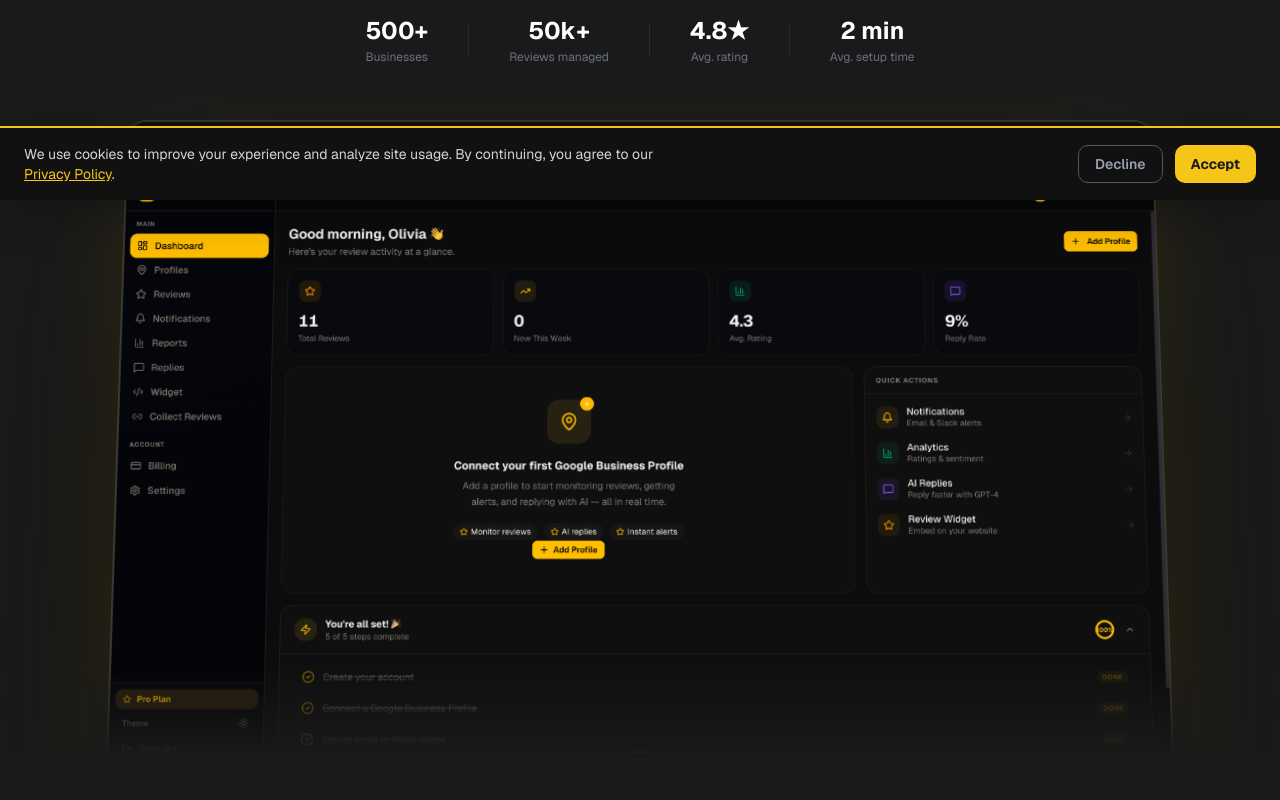
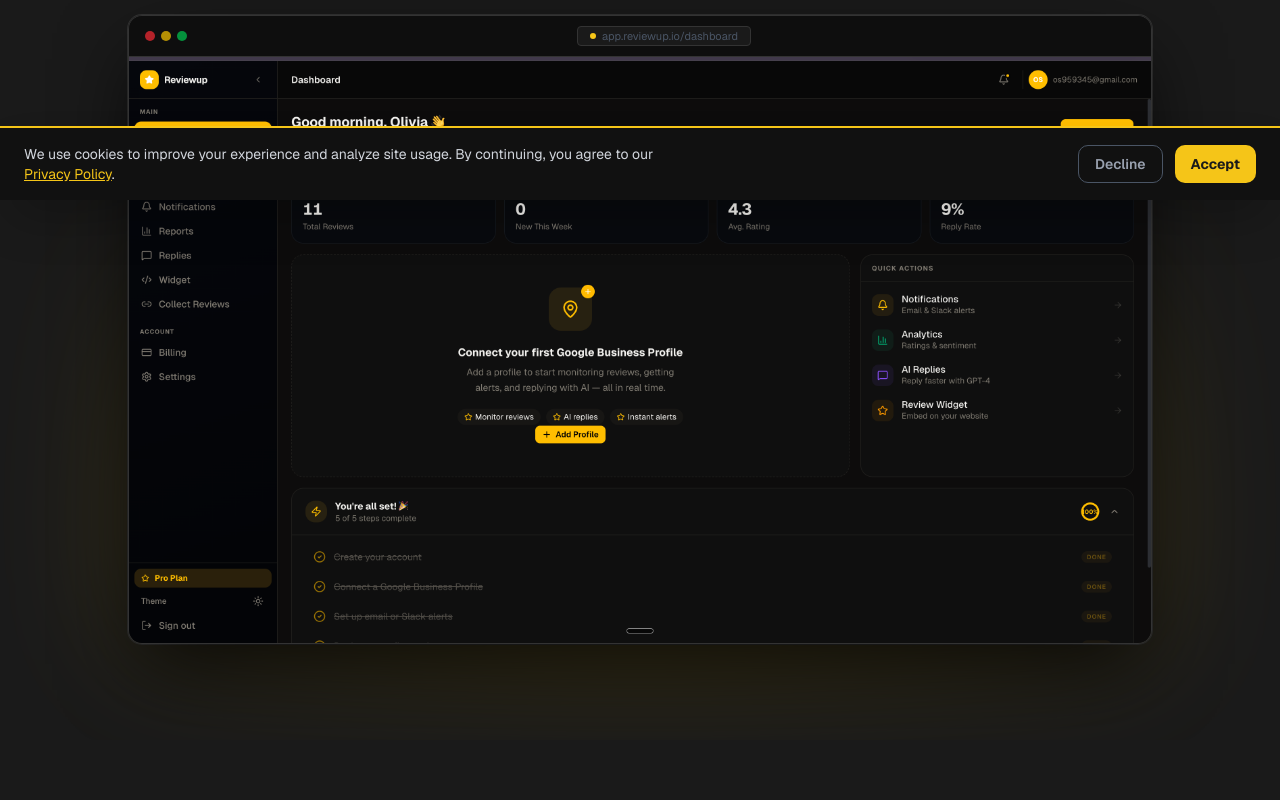
Before and after one commit to Hannan-12/reviewflow, a Next.js app: page / in a window 1280 px wide. Shown: the part 600-1400 px from the top of the page. Built offline with nearby package versions, Linux system fonts and the light colour scheme.

Commit message:
dashboard image added

```diff
--- /dev/null
+++ b/src/app/api/demo/route.ts
@@ -0,0 +1,46 @@
+import { NextResponse } from 'next/server'
+import { Resend } from 'resend'
+
+const resend = new Resend(process.env.RESEND_API_KEY)
+
+export async function POST(req: Request) {
+  try {
+    const { name, email, company, phone, locations, message } = await req.json()
+
+    if (!name || !email || !company) {
+      return NextResponse.json({ error: 'Missing required fields' }, { status: 400 })
+    }
+
+    await resend.emails.send({
+      from: process.env.RESEND_FROM_EMAIL || 'noreply@reviewup.de',
+      to: 'hello@reviewup.de',
+      replyTo: email,
+      subject: `Demo request from ${name} — ${company}`,
+      html: `
+        <div style="font-family: Arial, sans-serif; max-width: 600px; margin: 0 auto;">
+          <div style="background: #F5C518; padding: 20px; border-radius: 8px 8px 0 0;">
+            <h2 style="margin: 0; color: #1A1A1A;">New Demo Request</h2>
+          </div>
+          <div style="padding: 24px; background: #f9f9f9; border: 1px solid #e5e5e5; border-top: none; border-radius: 0 0 8px 8px;">
+            <table style="width: 100%; border-collapse: collapse;">
+              <tr><td style="padding: 8px 0; color: #666; width: 140px;">Name</td><td style="padding: 8px 0; font-weight: bold; color: #111;">${name}</td></tr>
+              <tr><td style="padding: 8px 0; color: #666;">Email</td><td style="padding: 8px 0; color: #111;"><a href="mailto:${email}" style="color: #F5C518;">${email}</a></td></tr>
+              <tr><td style="padding: 8px 0; color: #666;">Company</td><td style="padding: 8px 0; color: #111;">${company}</td></tr>
+              ${phone ? `<tr><td style="padding: 8px 0; color: #666;">Phone</td><td style="padding: 8px 0; color: #111;">${phone}</td></tr>` : ''}
+              ${locations ? `<tr><td style="padding: 8px 0; color: #666;">Locations</td><td style="padding: 8px 0; color: #111;">${locations}</td></tr>` : ''}
+              ${message ? `<tr><td style="padding: 8px 0; color: #666; vertical-align: top;">Message</td><td style="padding: 8px 0; color: #111;">${message}</td></tr>` : ''}
+            </table>
+            <div style="margin-top: 20px; padding-top: 16px; border-top: 1px solid #e5e5e5;">
+              <a href="mailto:${email}" style="background: #F5C518; color: #1A1A1A; padding: 10px 24px; text-decoration: none; border-radius: 6px; font-weight: bold; display: inline-block;">Reply to ${name}</a>
+            </div>
+          </div>
+        </div>
+      `,
+    })
+
+    return NextResponse.json({ ok: true })
+  } catch (error) {
+    console.error('Demo request error:', error)
+    return NextResponse.json({ error: 'Failed to send request' }, { status: 500 })
+  }
+}
--- a/src/app/demo/page.tsx
+++ b/src/app/demo/page.tsx
@@ -4,17 +4,31 @@ import { useState } from 'react'
 import Link from 'next/link'
 import { Button } from '@/components/ui/button'
 import { Star, ArrowLeft, CheckCircle2 } from 'lucide-react'
+import { toast } from 'sonner'
 
 export default function DemoPage() {
   const [submitted, setSubmitted] = useState(false)
+  const [loading, setLoading] = useState(false)
   const [form, setForm] = useState({
     name: '', email: '', company: '', phone: '', locations: '', message: '',
   })
 
-  const handleSubmit = (e: React.FormEvent) => {
+  const handleSubmit = async (e: React.FormEvent) => {
     e.preventDefault()
-    // In production: send to your email/CRM
-    setSubmitted(true)
+    setLoading(true)
+    try {
+      const res = await fetch('/api/demo', {
+        method: 'POST',
+        headers: { 'Content-Type': 'application/json' },
+        body: JSON.stringify(form),
+      })
+      if (!res.ok) throw new Error('Failed')
+      setSubmitted(true)
+    } catch {
+      toast.error('Something went wrong. Please email us directly at hello@reviewup.de')
+    } finally {
+      setLoading(false)
+    }
   }
 
   return (
@@ -160,8 +174,8 @@ export default function DemoPage() {
                   />
                 </div>
 
-                <Button type="submit" className="w-full font-semibold">
-                  Request demo
+                <Button type="submit" className="w-full font-semibold" disabled={loading}>
+                  {loading ? 'Sending…' : 'Request demo'}
                 </Button>
 
                 <p className="text-xs text-muted-foreground text-center">
--- a/src/app/page.tsx
+++ b/src/app/page.tsx
@@ -414,9 +414,9 @@ const featIcons = [Bell, MessageSquare, BarChart3, Star, Zap, Shield]
 
 // ─── Testimonials (English only — quotes) ──────────────────
 const testimonials = [
-  { quote: 'Reviewup cut our response time from 3 days to 3 minutes. Our rating jumped from 4.1 to 4.7 in 6 weeks.', author: 'Sarah M.', role: 'Owner, The Bake House', stars: 5 },
-  { quote: 'The AI suggestions are genuinely good. I barely edit them before hitting send. Saves me an hour every day.', author: 'James K.', role: 'Marketing Manager, FitLife Studios', stars: 5 },
-  { quote: 'Managing 12 locations used to be chaos. Now it takes 20 minutes a week.', author: 'Priya R.', role: 'Head of Operations, Nosh Group', stars: 5 },
+  { quote: 'Reviewup completely changed how we handle reviews. The AI suggestions are spot-on and our response rate has never been better.', author: 'Sarah M.', role: 'Owner, The Bake House', stars: 5 },
+  { quote: 'The AI suggestions are genuinely good. I barely edit them before hitting send — it saves me a lot of time every day.', author: 'James K.', role: 'Marketing Manager, FitLife Studios', stars: 5 },
+  { quote: 'Managing multiple locations used to be chaos. Reviewup brings everything into one place and makes it effortless.', author: 'Priya R.', role: 'Head of Operations, Nosh Group', stars: 5 },
 ]
 
 // ─── Sub-components ─────────────────────────────────────────
@@ -563,7 +563,7 @@ export default function HomePage() {
         <div className="absolute inset-0 pointer-events-none" style={{ background: `radial-gradient(ellipse 70% 40% at 50% 0%, ${Y}22 0%, transparent 65%)` }} />
         <div className="absolute top-0 left-1/2 -translate-x-1/2 w-px h-48 pointer-events-none" style={{ background: `linear-gradient(to bottom, ${Y}60, transparent)` }} />
 
-        <div className="relative max-w-6xl mx-auto px-6 pt-20 pb-0 text-center">
+        <div className="relative max-w-6xl mx-auto px-6 pt-20 pb-24 text-center">
           {/* Badge */}
           <div className="inline-flex items-center gap-2 rounded-full px-4 py-1.5 text-xs font-semibold mb-8 border" style={{ background: `${Y}12`, color: Y, borderColor: `${Y}35` }}>
             <Zap className="w-3 h-3" />
@@ -598,45 +598,20 @@ export default function HomePage() {
             {t.hero_footnote}
           </p>
 
-          {/* Social proof stats */}
-          <div className="flex items-center justify-center gap-4 md:gap-10 mb-14 flex-wrap">
-            {[
-              { value: '500+', label: 'Businesses' },
-              { value: '50k+', label: 'Reviews managed' },
-              { value: '4.8★', label: 'Avg. rating' },
-              { value: '2 min', label: 'Avg. setup time' },
-            ].map((stat, i, arr) => (
-              <div key={stat.label} className="flex items-center gap-4 md:gap-10">
-                <div className="text-center">
-                  <p className="text-2xl font-bold text-white">{stat.value}</p>
-                  <p className="text-xs text-gray-500 mt-0.5">{stat.label}</p>
-                </div>
-                {i < arr.length - 1 && <div className="hidden md:block w-px h-8 bg-gray-800" />}
-              </div>
-            ))}
-          </div>
+          {/* Dashboard screenshot */}
+          <div className="relative mx-auto max-w-5xl">
+            {/* Glow behind the image */}
+            <div className="absolute -inset-4 rounded-3xl pointer-events-none blur-3xl opacity-30" style={{ background: `radial-gradient(ellipse 80% 60% at 50% 80%, ${Y}, transparent)` }} />
 
-          {/* Dashboard screenshot with browser chrome */}
-          <div className="mx-auto max-w-5xl" style={{ perspective: '1400px' }}>
-            <div
-              className="rounded-2xl overflow-hidden"
-              style={{
-                border: `1px solid ${BORDER}`,
-                boxShadow: `0 40px 100px -20px ${Y}30, 0 0 0 1px ${BORDER}, 0 80px 160px -40px #000`,
-                transform: 'rotateX(5deg)',
-                transformOrigin: 'top center',
-              }}
-            >
-              {/* Browser chrome bar */}
-              <div className="flex items-center gap-2 px-4 py-3 shrink-0" style={{ background: '#111111', borderBottom: `1px solid ${BORDER}` }}>
-                <div className="flex items-center gap-1.5">
-                  <div className="w-3 h-3 rounded-full bg-red-500/80" />
-                  <div className="w-3 h-3 rounded-full bg-yellow-500/80" />
-                  <div className="w-3 h-3 rounded-full bg-green-500/80" />
-                </div>
-                <div className="flex-1 mx-4">
-                  <div className="h-6 rounded-md flex items-center px-3 gap-2 text-xs text-gray-600 max-w-sm mx-auto" style={{ background: '#1e1e1e', border: `1px solid ${BORDER}` }}>
-                    <div className="w-2 h-2 rounded-full" style={{ background: `${Y}80` }} />
+            <div className="relative rounded-xl overflow-hidden" style={{ border: `1px solid ${BORDER}`, boxShadow: `0 32px 80px -12px rgba(0,0,0,0.8), 0 0 0 1px ${BORDER}` }}>
+              {/* Minimal chrome bar */}
+              <div className="flex items-center gap-1.5 px-4 py-2.5" style={{ background: '#0e0e0e', borderBottom: `1px solid ${BORDER}` }}>
+                <div className="w-2.5 h-2.5 rounded-full bg-red-500/70" />
+                <div className="w-2.5 h-2.5 rounded-full bg-yellow-400/70" />
+                <div className="w-2.5 h-2.5 rounded-full bg-green-500/70" />
+                <div className="flex-1 flex justify-center">
+                  <div className="flex items-center gap-1.5 h-5 px-3 rounded text-[11px] text-gray-600" style={{ background: '#1a1a1a', border: `1px solid ${BORDER}` }}>
+                    <div className="w-1.5 h-1.5 rounded-full" style={{ background: Y }} />
                     app.reviewup.io/dashboard
                   </div>
                 </div>
@@ -651,9 +626,6 @@ export default function HomePage() {
               />
             </div>
           </div>
-
-          {/* Bottom fade */}
-          <div className="h-24 -mt-24 relative pointer-events-none" style={{ background: `linear-gradient(to bottom, transparent, ${BG})` }} />
         </div>
       </section>
 
```
